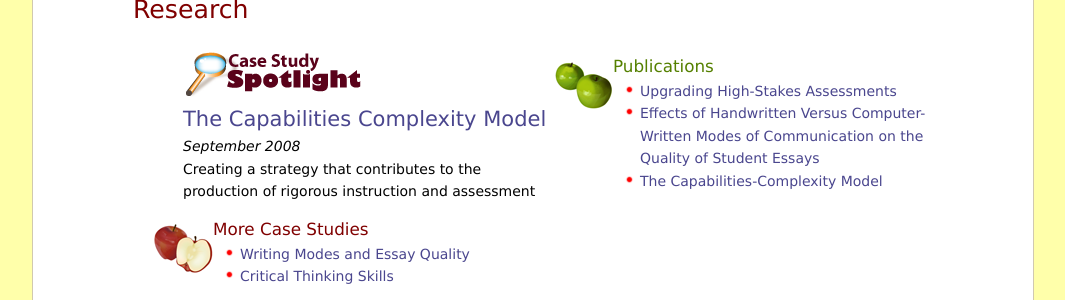
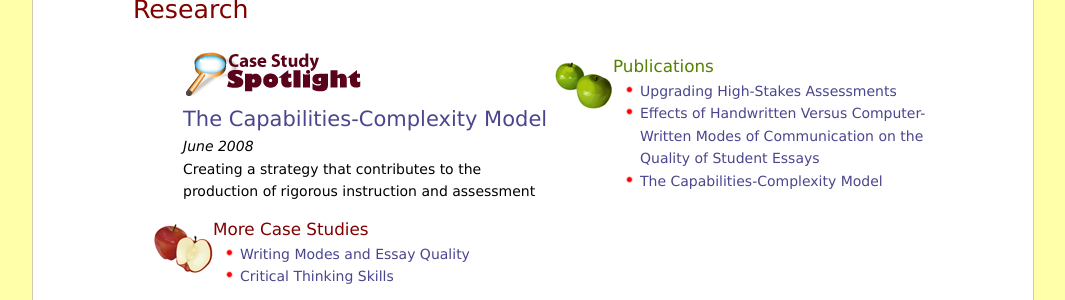
Before and after one commit to cala-fsu/cala-fsu.github.com, a Jekyll site: the page built from portfolio/index.html, in a window 1280 px wide and 900 px high. Shown: the part 432-732 px from the top of the window, without its empty margins (107-1172 px from the left). Built offline with Jekyll 4.4.1, drawn with Linux system fonts in a browser that asks for light colours.

```diff
--- a/portfolio/index.html
+++ b/portfolio/index.html
@@ -14,10 +14,10 @@ id: portfolio
         <h2>Research</h2>
         <div class="caseStudies">
             <img src="/images/icon_casestudy_spotlight.png" alt="Case Study Spotlight" />
-            <h3><a href="/portfolio/capabilities_complexity_study/">The Capabilities Complexity Model</a></h3>
+            <h3><a href="/portfolio/capabilities_complexity_study/">The Capabilities-Complexity Model</a></h3>
             <span class="tight">
                 <p>
-                <em>September 2008</em><br />
+                <em>June 2008</em><br />
                 Creating a strategy that contributes to the production of rigorous instruction and assessment
                 </p>
             </span>
```
